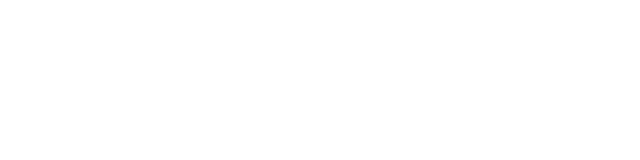
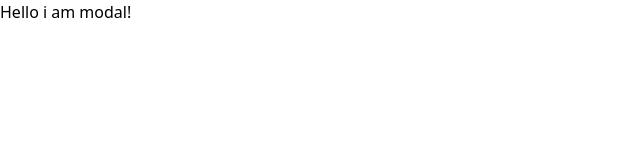
Before and after one commit to Tabish1511/PayPer, a React (Vite) app in the folder frontend/: page /testModal in a window 1280 px wide. Before the commit this address had no page. Shown: the top 160 px of the page, without its empty margins (0-640 px from the left). Built offline with nearby package versions, Linux system fonts and the light colour scheme.

Commit message:
Adding pop-up modal - in progress

```diff
--- a/frontend/src/App.tsx
+++ b/frontend/src/App.tsx
@@ -4,6 +4,9 @@ import { Signin } from './pages/signin';
 import { CreateClient } from './pages/createClient';
 import { EditClient } from './pages/editClient';
 import { Dashboard } from './pages/dashboard';
+// import { testModal } from './pages/testModal';
+// import { testModal } from './pages/testModal';
+import { Modal } from './components/Modal';
 
 function App() {
   return (
@@ -15,7 +18,7 @@ function App() {
           <Route path="/createClient" element={<CreateClient />} />
           <Route path="/editClient" element={<EditClient />} />
           <Route path="/" element={localStorage.getItem("token") ? (<Dashboard />) : (<Signin />)} />
-
+          <Route path="/testModal" element={<Modal/>} />
         </Routes>
       </BrowserRouter>
     </>
--- a/frontend/src/components/Clients.tsx
+++ b/frontend/src/components/Clients.tsx
@@ -143,12 +143,12 @@ export function Clients() {
                         })}
                     </tbody>
                 </table>
-                <div className="flex justify-center mt-3">
-                <div className="flex flex-col justify-center">
+                <div className="flex justify-center mt-3 border-solid border-2 border-black">
+                <div className="flex flex-col justify-center">  {/* <<<<<<<<==== FIX THIS PRONTO!!! */}
                     <Button label="Prev" className="mt-0" onClick={previousPage} />
                 </div>
                     <span className="flex flex-col justify-center"> {pageIndex+1} 0f {pageCount} </span>
-                <div className="flex flex-col justify-center">
+                <div className="flex flex-col justify-center">  {/* <<<<<<<<==== FIX THIS PRONTO!!! */}
                     <Button label="Next" className="mt-0" onClick={nextPage} />
                 </div>
                 </div>
--- /dev/null
+++ b/frontend/src/components/Modal.tsx
@@ -0,0 +1,8 @@
+export function Modal(){
+    return (
+        <div>
+
+            Hello i am modal!
+        </div>
+    )
+}
```
Also changed, not shown: frontend/src/components/ButtonCombo.tsx (+25 -0 lines).
